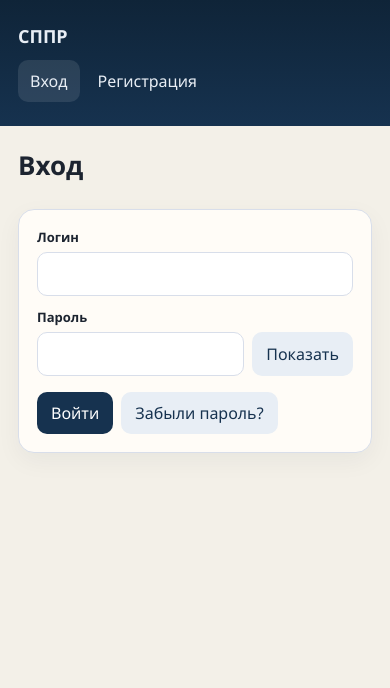
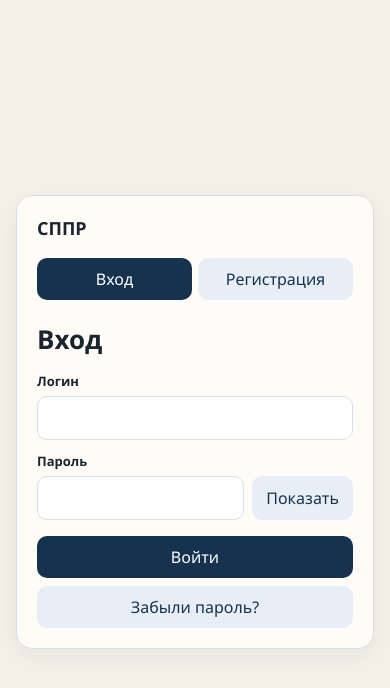
Before and after one commit to denisdp2/OPZBD_SPPR, a plain HTML site: page frontend/index.html in a window 390 px wide. Drawn offline with Linux system fonts and the light colour scheme; files that its build step writes are made by us from their sources.

Commit message:
Center the sign-in card with shared admin styles

```diff
--- a/frontend/assets/css/auth.css
+++ b/frontend/assets/css/auth.css
@@ -1,15 +1,19 @@
-.auth-form { max-width: 520px; }
-.auth-form > :first-child { margin-top: 0; }
+.auth-shell {
+  min-height: 100dvh;
+  display: grid;
+  place-items: center;
+  padding: 24px 16px;
+}
+.auth-card-panel { width: min(100%, 460px); padding: clamp(20px, 5vw, 32px); }
+.auth-card-panel h1 { margin-bottom: 16px; }
+.auth-tabs {
+  display: grid;
+  grid-template-columns: repeat(2, minmax(0, 1fr));
+  margin: 18px 0 24px;
+}
 .auth-password { display: grid; grid-template-columns: minmax(0, 1fr) auto; gap: 8px; }
-.auth-actions { margin-top: 16px; }
+.auth-actions { display: grid; margin-top: 16px; }
 .auth-hint { margin: 6px 0 12px; color: var(--muted); font-size: 14px; }
 .form-message { margin-top: 16px; color: var(--muted); }
 .form-message.is-error { color: var(--danger); }
 .form-message.is-success { color: var(--ok); }
-
-@media (max-width: 860px) {
-  .auth-layout { grid-template-rows: auto 1fr; }
-  .auth-layout .side { gap: 12px; }
-  .auth-layout nav { flex-direction: row; flex-wrap: wrap; }
-  .auth-main { padding: 24px 18px; }
-}
--- a/frontend/assets/js/pages/auth-page.js
+++ b/frontend/assets/js/pages/auth-page.js
@@ -18,7 +18,7 @@ function showView(name) {
 
   tabs.forEach((tab) => {
     const active = tab.dataset.view === name;
-    tab.classList.toggle("active", active);
+    tab.classList.toggle("secondary", !active);
     if (active) tab.setAttribute("aria-current", "page");
     else tab.removeAttribute("aria-current");
   });
--- a/frontend/index.html
+++ b/frontend/index.html
@@ -7,23 +7,21 @@
   <meta name="description" content="Вход в учётную запись">
   <title>Вход — СППР</title>
   <link rel="stylesheet" href="/static/css/app.css?v=coverage-review-6">
-  <link rel="stylesheet" href="/static/assets/css/auth.css?v=admin-layout-1">
-  <script type="module" src="/static/assets/js/pages/auth-page.js?v=admin-layout-1"></script>
+  <link rel="stylesheet" href="/static/assets/css/auth.css?v=centered-1">
+  <script type="module" src="/static/assets/js/pages/auth-page.js?v=centered-1"></script>
 </head>
 <body>
-  <div class="layout auth-layout">
-    <aside class="side">
+  <main class="auth-shell">
+    <div class="card auth-card-panel">
       <div class="brand-name">СППР</div>
-      <nav aria-label="Учётная запись">
-        <button class="auth-tab active" type="button" aria-current="page" data-view="login">Вход</button>
-        <button class="auth-tab" type="button" data-view="register">Регистрация</button>
+      <nav class="auth-tabs" aria-label="Учётная запись">
+        <button class="btn auth-tab" type="button" aria-current="page" data-view="login">Вход</button>
+        <button class="btn secondary auth-tab" type="button" data-view="register">Регистрация</button>
       </nav>
-    </aside>
 
-    <main class="main auth-main">
       <section id="login-view" aria-labelledby="login-title">
-        <div class="top"><h1 id="login-title">Вход</h1></div>
-        <form class="card auth-form" id="login-form" novalidate>
+        <h1 id="login-title">Вход</h1>
+        <form id="login-form" novalidate>
           <label for="login-name">Логин</label>
           <input id="login-name" name="login" type="text" autocomplete="username" required maxlength="64">
           <label for="login-password">Пароль</label>
@@ -40,8 +38,8 @@
       </section>
 
       <section id="register-view" aria-labelledby="register-title" hidden>
-        <div class="top"><h1 id="register-title">Регистрация</h1></div>
-        <form class="card auth-form" id="register-form" novalidate>
+        <h1 id="register-title">Регистрация</h1>
+        <form id="register-form" novalidate>
           <label for="register-name">Логин</label>
           <input id="register-name" name="login" type="text" autocomplete="username" required minlength="3" maxlength="64" aria-describedby="register-login-hint">
           <p class="auth-hint" id="register-login-hint">Не менее 3 символов.</p>
@@ -57,13 +55,11 @@
       </section>
 
       <section id="forgot-view" aria-labelledby="forgot-title" hidden>
-        <div class="top"><h1 id="forgot-title">Восстановление доступа</h1></div>
-        <div class="card auth-form">
-          <p>Сообщите администратору свой логин, чтобы он мог задать новый пароль.</p>
-          <button class="btn secondary" type="button" data-view="login">Назад ко входу</button>
-        </div>
+        <h1 id="forgot-title">Восстановление доступа</h1>
+        <p>Сообщите администратору свой логин, чтобы он мог задать новый пароль.</p>
+        <button class="btn secondary" type="button" data-view="login">Назад ко входу</button>
       </section>
-    </main>
-  </div>
+    </div>
+  </main>
 </body>
 </html>
```
